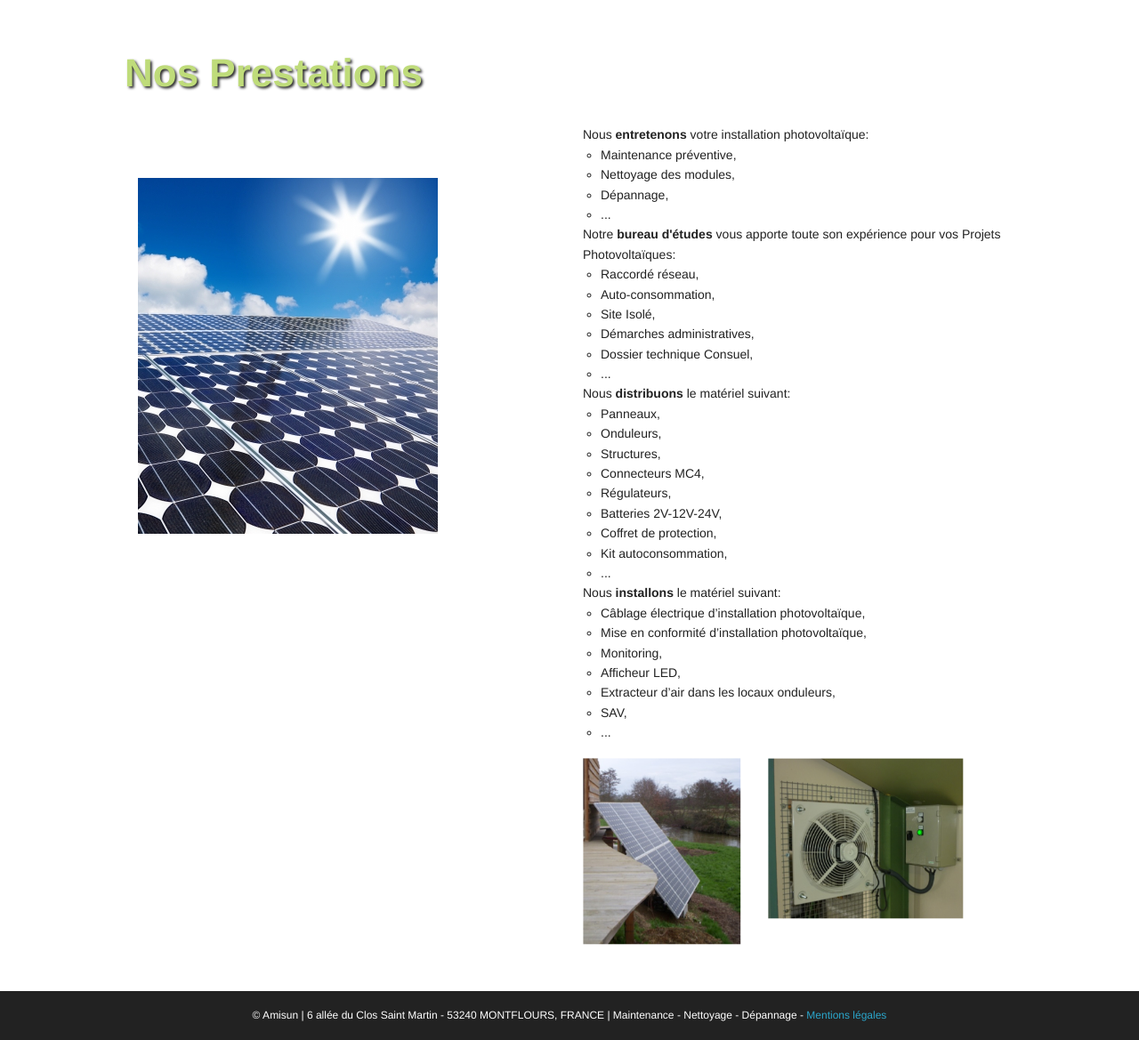
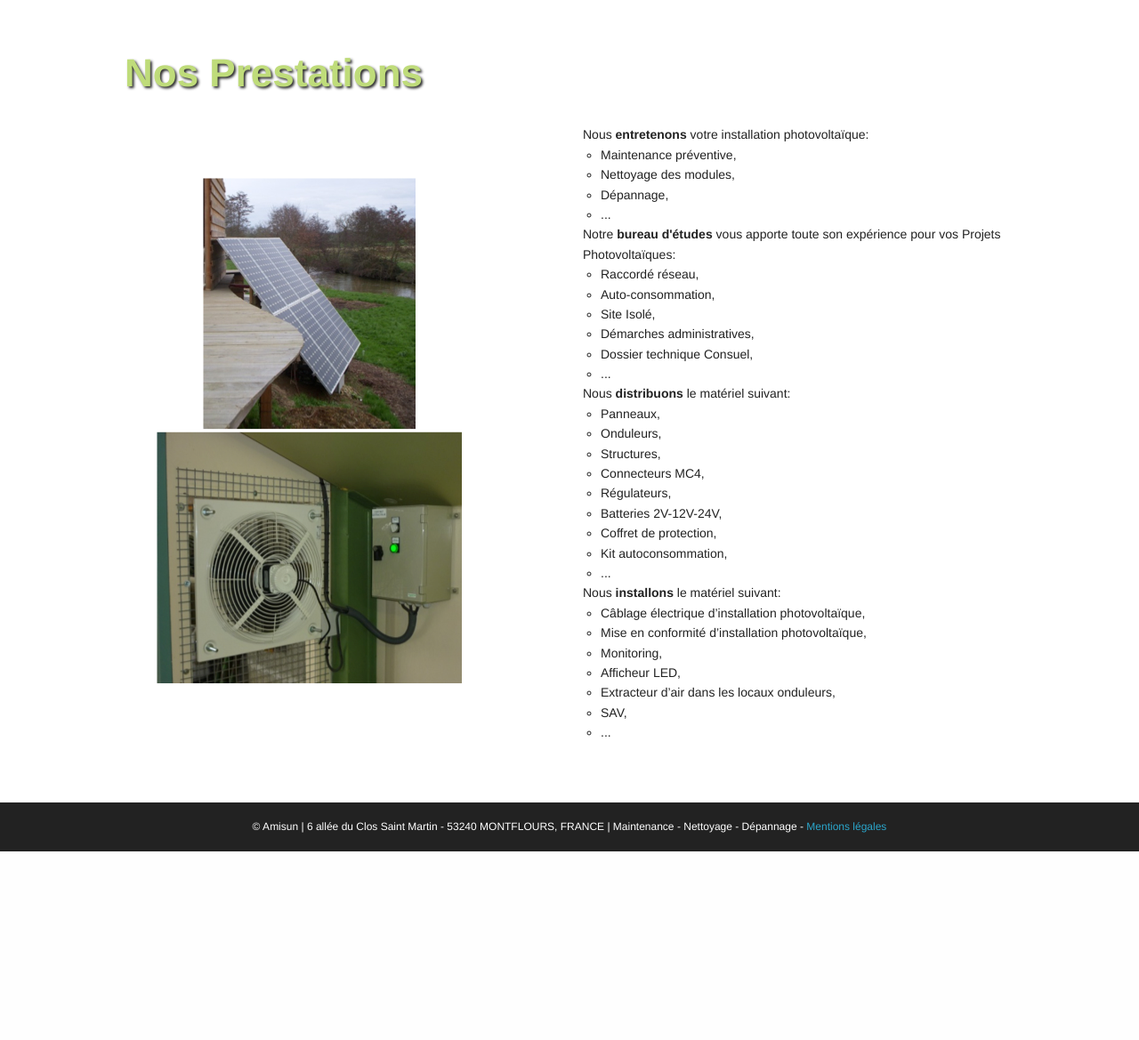
Before and after one commit to clempat/amisun, a CodeIgniter app: page /prestations in a window 1280 px wide. Shown: the part 346-1515 px from the top of the page at 89% size. After the commit the page ends 1303 px from the top, so only its background shows below. Run offline with CodeIgniter, Linux system fonts and the light colour scheme.

Commit message:
change 21 Mars

```diff
--- a/application/views/pages/maintenance.php
+++ b/application/views/pages/maintenance.php
@@ -35,7 +35,7 @@
         <li>Contrôle du fonctionnement coupure d’urgence.</li>
         <li>...</li>
     </ul></p>
-    <?php echo img(array('src' => 'assets/images/maintenance2.png', 'class' => 'three columns', 'style'=>'float:left;')); ?>
+    <?php echo img(array('src' => 'assets/images/maintenance2.png', 'class' => 'four columns', 'style'=>'float:left;')); ?>
         <p>
             Chaque maintenance préventive sera accompagnée d’un rapport d’intervention.
         </p>
--- a/application/views/pages/nettoyage.php
+++ b/application/views/pages/nettoyage.php
@@ -22,7 +22,7 @@
     <p>
         Nous disposons des garanties techniques et assurances spécifiques lors de nos interventions (CACES, travail en hauteur, habilitation électrique…), nous vous garantissons <strong>un sérieux et un professionnalisme.</strong>
     </p>
-    <?php echo img(array('src' => 'assets/images/nettoyage2.png', 'class' => 'four columns right', 'style' => 'float:right;')); ?>
+    <?php echo img(array('src' => 'assets/images/nettoyage2.png', 'class' => 'six columns right', 'style' => 'float:right;')); ?>
     <p>
         Les panneaux sont nettoyés avec une machine industrielle : une <strong>brosse</strong> et de l'<strong>eau pure</strong> obtenue par osmose inverse. L'appareil pulvérise des microparticules d'eau évitant tout choc thermique et permettant une faible consommation d'eau.
     </p>
--- a/application/views/pages/prestations.php
+++ b/application/views/pages/prestations.php
@@ -8,8 +8,9 @@
  */?>
 <h1>Nos Prestations</h1>
 
-<div class="five columns hide-for-small" style="margin-top: 80px">
-    <?php echo img('assets/images/solar.jpg'); ?>
+<div class="five columns hide-for-small text-center" style="margin-top: 80px">
+    <?php echo img('assets/images/prestation2.png'); ?>
+    <?php echo img('assets/images/prestation1.png'); ?>
 </div>
 <div class="six columns offset-by-one" style="padding-top: 20px;">
     <ul class="no-bullet">
@@ -56,8 +57,4 @@
             </ul>
         </li>
     </ul>
-    <div class="row">
-        <div class="five mobile-two columns"><?php echo img('assets/images/prestation2.png'); ?></div>
-        <div class="six mobile-two columns end"><?php echo img('assets/images/prestation1.png'); ?></div>
-    </div>
 </div>
--- a/application/views/pages/welcome.php
+++ b/application/views/pages/welcome.php
@@ -3,9 +3,11 @@
 <div class="seven columns" style="margin-top: 60px">
     <div id="reference">
         <?php echo img(array('assets/images/logo_amisun.jpg', 'alt' => "Logo Amisun"))?>
+
+        <?php echo img(array('assets/images/orbit/orbit3.jpg', 'alt' => "Maintenance électrique", 'data-caption' => "#Caption3"))?>
         <?php echo img(array('assets/images/orbit/orbit1.png', 'alt' => "Raccordé réseau 245 kWc", 'data-caption' => "#Caption1"))?>
         <?php echo img(array('assets/images/orbit/orbit2.jpg', 'alt' => "Raccordé réseau 180 kWc", 'data-caption' => "#Caption2"))?>
-        <?php echo img(array('assets/images/orbit/orbit3.jpg', 'alt' => "Maintenance électrique", 'data-caption' => "#Caption3"))?>
+
         <?php echo img(array('assets/images/orbit/orbit4.png', 'alt' => "Nettoyage", 'data-caption' => "#Caption4"))?>
         <?php echo img(array('assets/images/orbit/orbit5.png', 'alt' => "Nettoyage", 'data-caption' => "#Caption5"))?>
         <?php echo img(array('assets/images/orbit/orbit6.jpg', 'alt' => "Raccordé réseau particulier", 'data-caption' => "#Caption6"))?>
```
